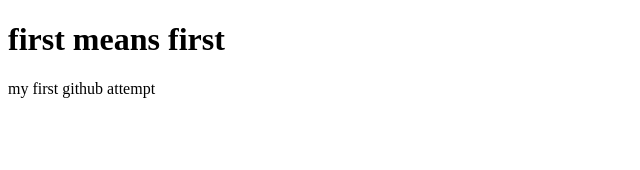
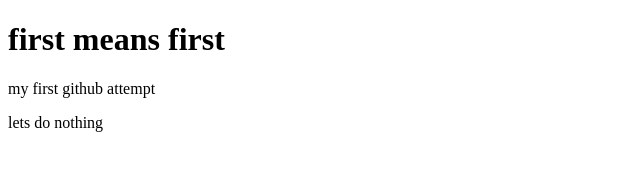
Before and after one commit to omor2252/first-website, a plain HTML site: page index.html in a window 1280 px wide. Shown: the whole page, without its empty margins (0-640 px from the left). Drawn offline with Linux system fonts and the light colour scheme.

Commit message:
added new para

```diff
--- a/index.html
+++ b/index.html
@@ -8,5 +8,6 @@
 <body>
     <h1>first means first</h1>
     <p>my first github attempt</p>
+    <p>lets do nothing</p>
 </body>
 </html>
```
